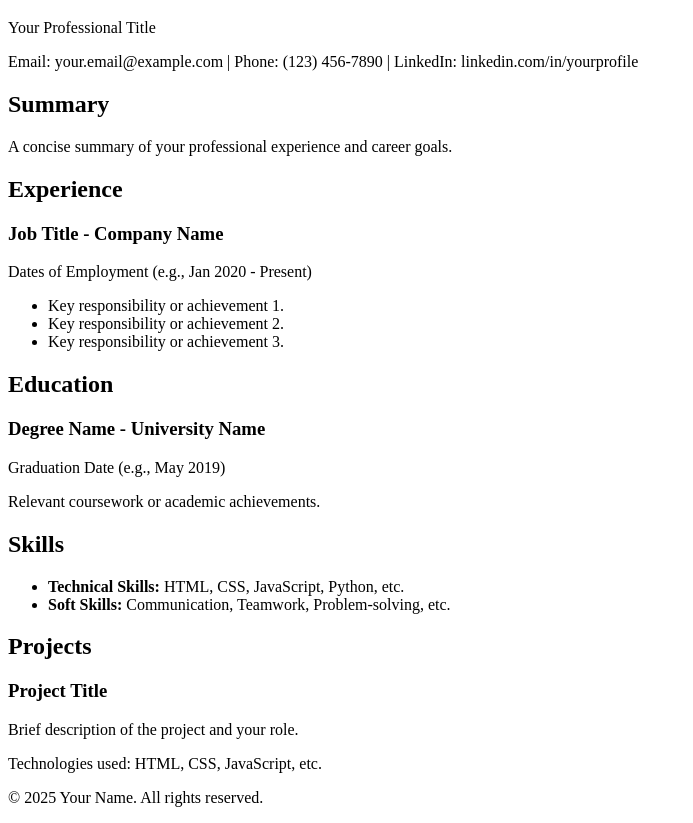
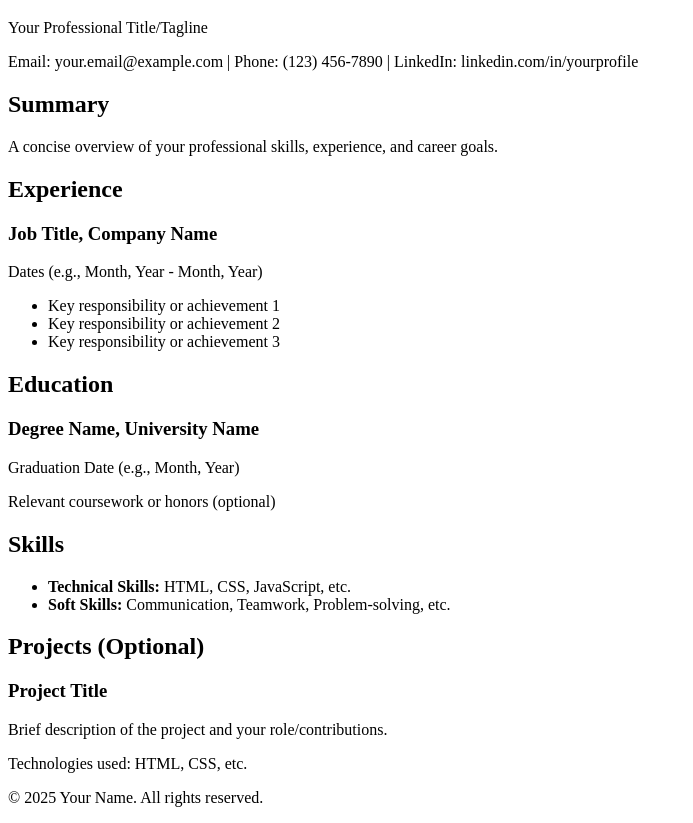
Before and after one commit to manasaperivilli-dot/final, a plain HTML site: page index.html in a window 1280 px wide. Shown: the part 61-884 px from the top of the page, without its empty margins (0-693 px from the left). Drawn offline with Linux system fonts and the light colour scheme.

Commit message:
Update index.html

```diff
--- a/index.html
+++ b/index.html
@@ -4,61 +4,61 @@
     <meta charset="UTF-8">
     <meta name="viewport" content="width=device-width, initial-scale=1.0">
     <title>Your Name - Resume</title>
-    <link rel="stylesheet" href="style.css"> <!-- Link to your CSS file -->
+    <link rel="stylesheet" href="style.css"> <!-- Link to your CSS file for styling -->
 </head>
 <body>
     <header>
         <h1>Your Full Name</h1>
-        <p>Your Professional Title</p>
+        <p>Your Professional Title/Tagline</p>
         <p>Email: your.email@example.com | Phone: (123) 456-7890 | LinkedIn: linkedin.com/in/yourprofile</p>
     </header>
 
     <main>
         <section id="summary">
             <h2>Summary</h2>
-            <p>A concise summary of your professional experience and career goals.</p>
+            <p>A concise overview of your professional skills, experience, and career goals.</p>
         </section>
 
         <section id="experience">
             <h2>Experience</h2>
-            <article>
-                <h3>Job Title - Company Name</h3>
-                <p>Dates of Employment (e.g., Jan 2020 - Present)</p>
+            <div class="job">
+                <h3>Job Title, Company Name</h3>
+                <p>Dates (e.g., Month, Year - Month, Year)</p>
                 <ul>
-                    <li>Key responsibility or achievement 1.</li>
-                    <li>Key responsibility or achievement 2.</li>
-                    <li>Key responsibility or achievement 3.</li>
+                    <li>Key responsibility or achievement 1</li>
+                    <li>Key responsibility or achievement 2</li>
+                    <li>Key responsibility or achievement 3</li>
                 </ul>
-            </article>
-            <!-- Add more experience articles as needed -->
+            </div>
+            <!-- Add more job entries as needed -->
         </section>
 
         <section id="education">
             <h2>Education</h2>
-            <article>
-                <h3>Degree Name - University Name</h3>
-                <p>Graduation Date (e.g., May 2019)</p>
-                <p>Relevant coursework or academic achievements.</p>
-            </article>
-            <!-- Add more education articles as needed -->
+            <div class="degree">
+                <h3>Degree Name, University Name</h3>
+                <p>Graduation Date (e.g., Month, Year)</p>
+                <p>Relevant coursework or honors (optional)</p>
+            </div>
+            <!-- Add more education entries as needed -->
         </section>
 
         <section id="skills">
             <h2>Skills</h2>
             <ul>
-                <li><strong>Technical Skills:</strong> HTML, CSS, JavaScript, Python, etc.</li>
+                <li><strong>Technical Skills:</strong> HTML, CSS, JavaScript, etc.</li>
                 <li><strong>Soft Skills:</strong> Communication, Teamwork, Problem-solving, etc.</li>
             </ul>
         </section>
 
         <section id="projects">
-            <h2>Projects</h2>
-            <article>
+            <h2>Projects (Optional)</h2>
+            <div class="project">
                 <h3>Project Title</h3>
-                <p>Brief description of the project and your role.</p>
-                <p>Technologies used: HTML, CSS, JavaScript, etc.</p>
-            </article>
-            <!-- Add more project articles as needed -->
+                <p>Brief description of the project and your role/contributions.</p>
+                <p>Technologies used: HTML, CSS, etc.</p>
+            </div>
+            <!-- Add more project entries as needed -->
         </section>
     </main>
 
```
